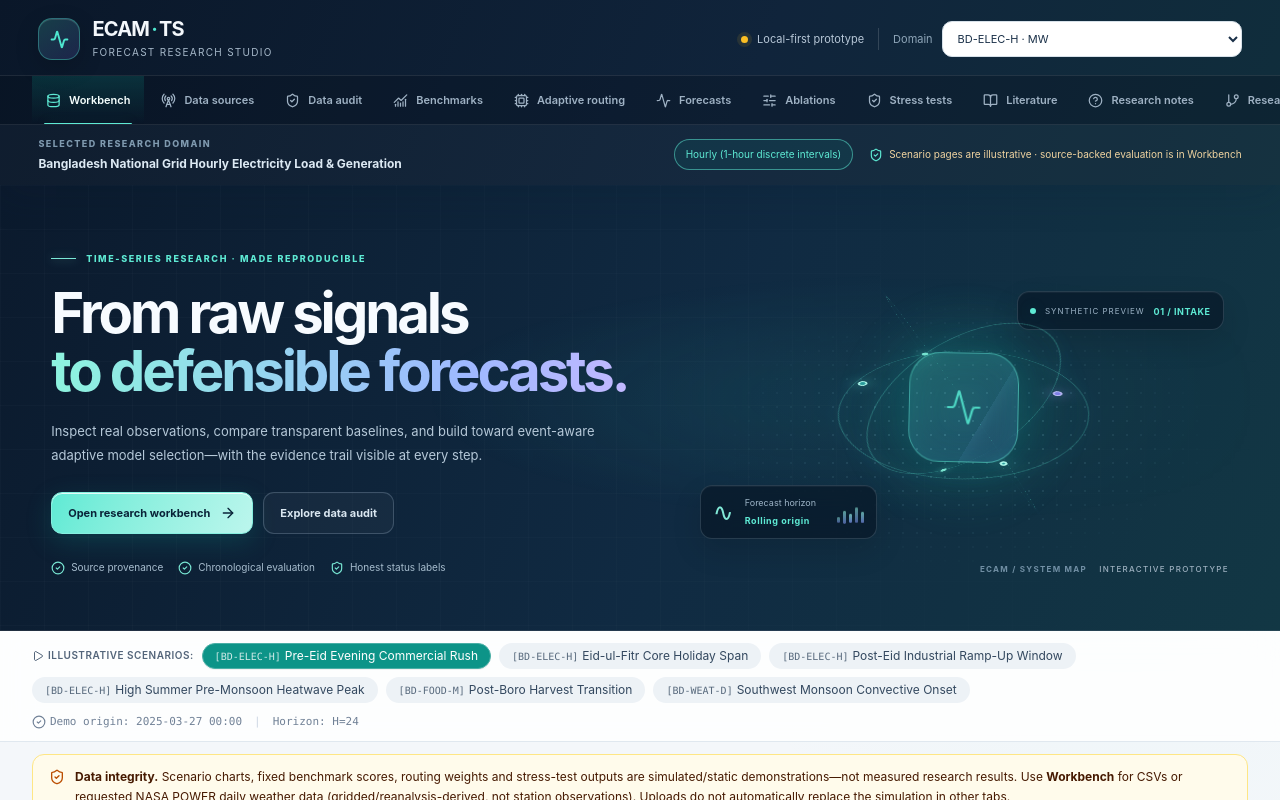
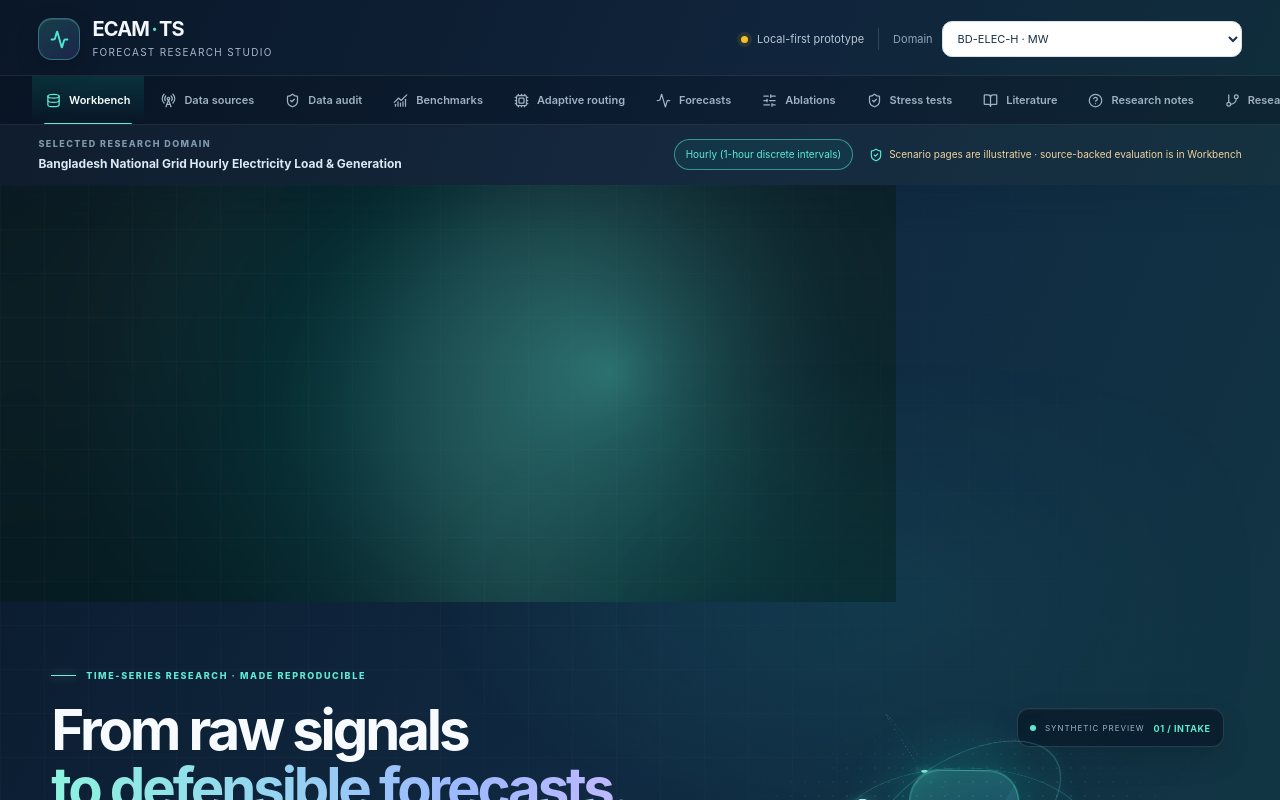
Before and after one commit to arafatalsaidrifat/ECAM-TS, a React (Vite) app: page / in a window 1280 px wide. Shown: the top 800 px of the page. Built offline with nearby package versions, Linux system fonts and the light colour scheme.

Commit message:
Mount domain-aware WebGL atmosphere behind the hero

```diff
--- a/src/App.tsx
+++ b/src/App.tsx
@@ -25,6 +25,7 @@ import { AnimatePresence, motion } from 'motion/react';
 import { DataIntakeLabModule } from './components/DataIntakeLabModule';
 import { ResearchRoadmapModule } from './components/ResearchRoadmapModule';
 import { SourceRegistryModule } from './components/SourceRegistryModule';
+import { FluidGradientCanvas } from './components/FluidGradientCanvas';
 import { Activity, ArrowRight, ShieldCheck, Play, Sparkles, CheckCircle2 } from 'lucide-react';
 
 export default function App() {
@@ -101,6 +102,7 @@ export default function App() {
       />
 
       <section className="ecam-hero">
+        <FluidGradientCanvas domain={selectedDomain} />
         <div className="ecam-hero-inner">
           <motion.div className="ecam-hero-copy" initial={{ opacity: 0, y: 18 }} animate={{ opacity: 1, y: 0 }} transition={{ duration: .55, ease: 'easeOut' }}>
             <div className="ecam-eyebrow"><span className="ecam-eyebrow-line" /> TIME-SERIES RESEARCH · MADE REPRODUCIBLE</div>
```
